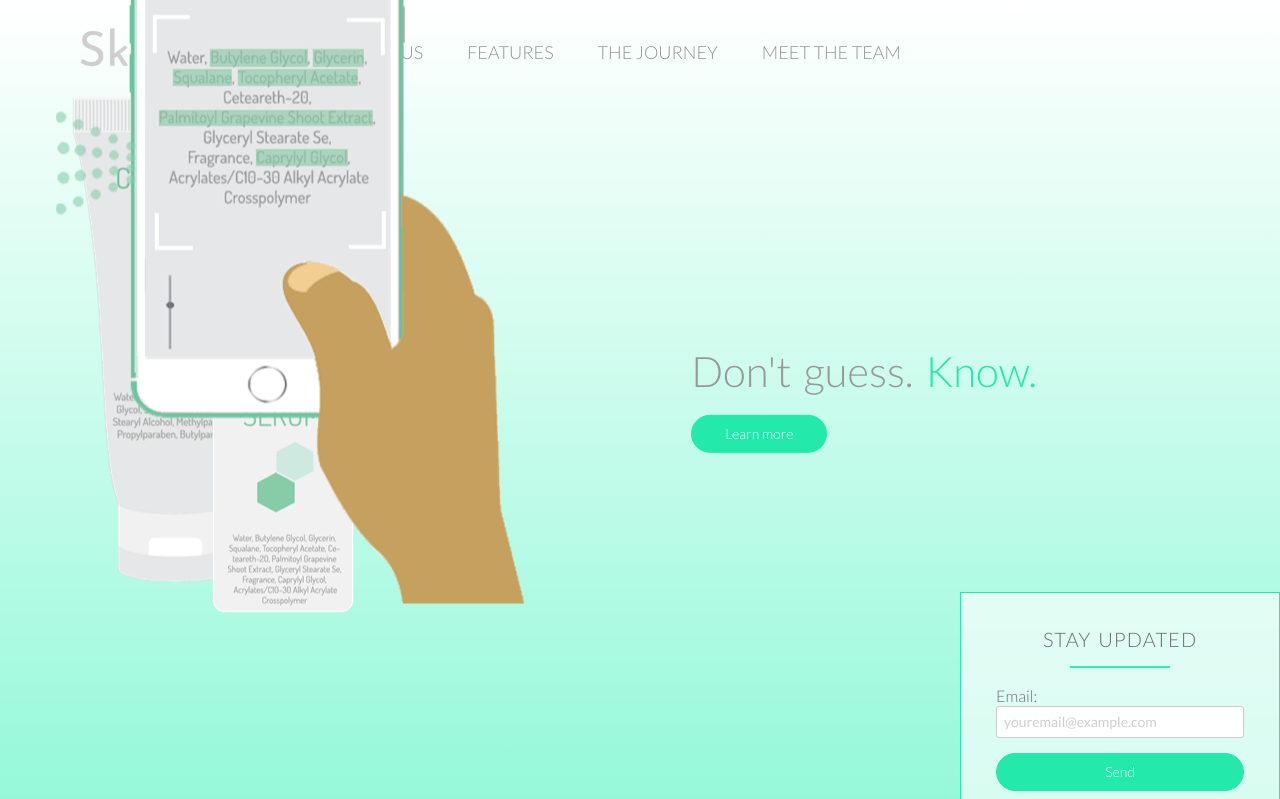
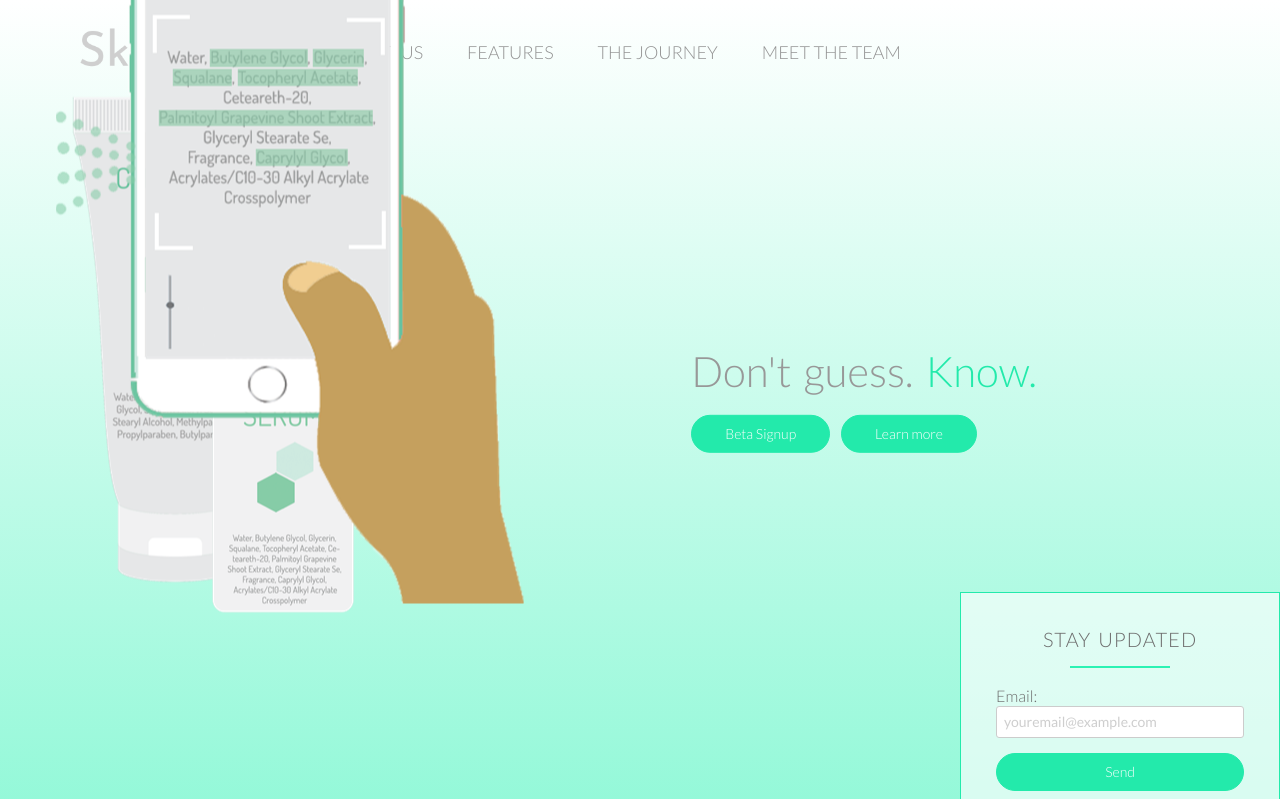
Before and after one commit to djmgeneseo/Skinno_Website, a PHP site: page / in a window 1280 px wide; the page is wider, and only the part inside the window is pictured. Shown: the top 799 px of that part. Run offline with PHP 8.4, Linux system fonts and the light colour scheme; style sheets or scripts are compiled from the project's sources; some libraries are stand-ins or nearby versions; some web fonts are replaced.

Commit message:
add beta signup button on landing page

```diff
--- a/home.html
+++ b/home.html
@@ -64,6 +64,7 @@ height="0" width="0" style="display:none;visibility:hidden"></iframe></noscript>
         <div class="welcome-box">
             <!--            <h1>We put the power of informed skincare decisions back into your hands.</h1>-->
             <h1>Don't guess. <span style="color: #23eaab">Know.</span></h1>
+            <a class="btn btn-full beta-button js--beta-button" href="#">Beta Signup</a>
             <a class="btn btn-full js--show-more-button" href="#">Learn more</a>
         </div>
 
--- a/resources/css/style.css
+++ b/resources/css/style.css
@@ -321,6 +321,10 @@ header br {}
     /* half of width and height up and to left */
     -webkit-transform: translate(-50%, -50%);
     transform: translate(-50%, -50%);
+}
+
+.beta-button {
+    margin-right: 8px
 }
 
 .form-box {
--- a/resources/js/scripts.js
+++ b/resources/js/scripts.js
@@ -32,6 +32,12 @@ $(document).ready(function () {
     $('.js--show-more-button').click(function () {
         $('html, body').animate({
             scrollTop: $('.section-about-us').offset().top -76
+        }, 1000)
+    });
+
+    $('.js--beta-button').click(function () {
+        $('html, body').animate({
+            scrollTop: $('.section-app').offset().top -76
         }, 1000)
     });
 
```
